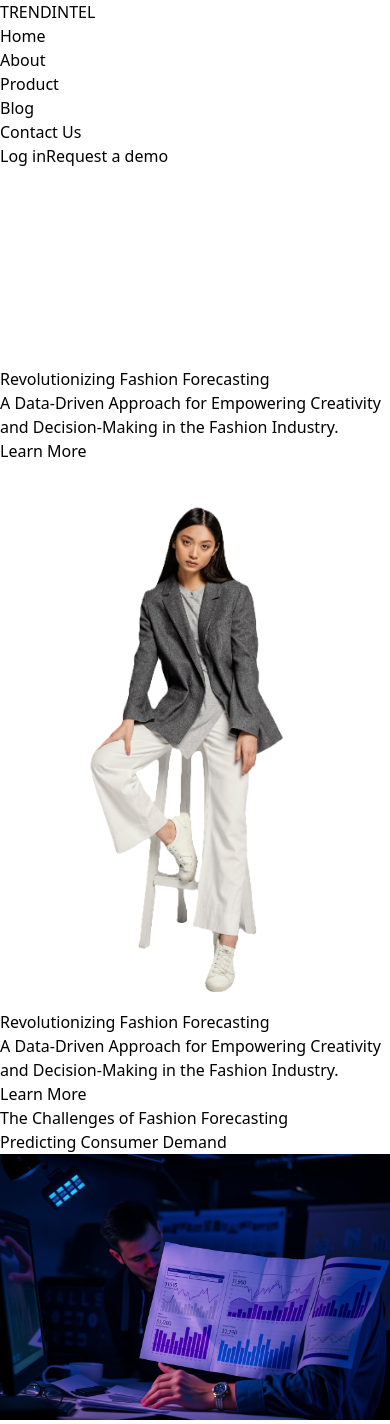
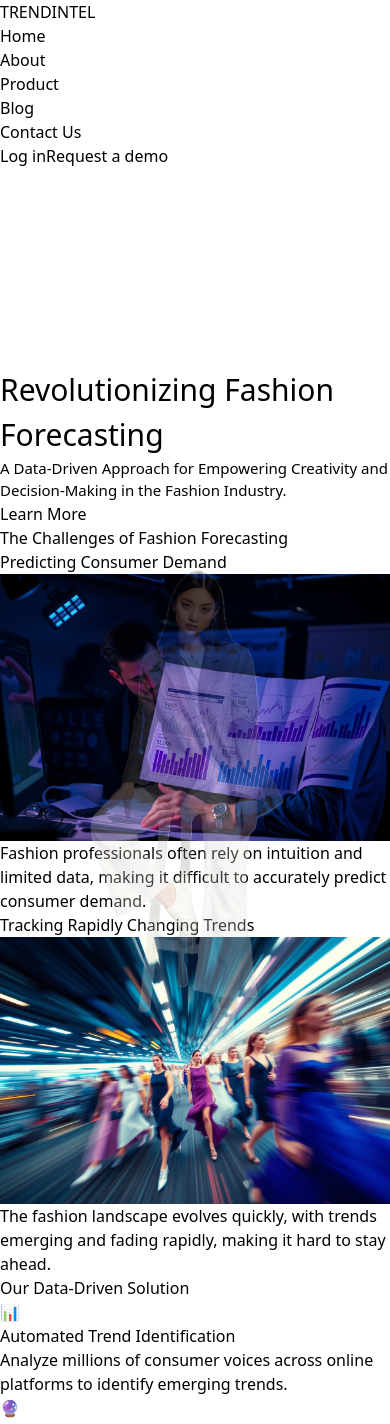
Before and after one commit to arman61-hub/trendintel, a React (Vite) app: page / in a window 390 px wide. Shown: the top 1424 px of the page. Built offline with nearby package versions, Linux system fonts and the light colour scheme.

Commit message:
Update Home.jsx

```diff
--- a/src/components/Home/Home.jsx
+++ b/src/components/Home/Home.jsx
@@ -3,17 +3,18 @@ import { Link } from 'react-router-dom';
 import model from './model.png';
 import img1 from './img1.jpg';
 import img2 from './img2.jpg';
+import './home.css'
 
 export default function Home() {
   return (
     <div className="bg-gray-50">
       {/* Hero Section */}
-      <section className="relative h-[90vh] w-full flex overflow-hidden bg-gray-100 p-6 sm:px-12 md:px-16">
-      {/* Large Screen Hero */}
-        <div className="hidden xl:flex w-full h-full">
-          {/* Background Circle */}
+      <section className="relative h-[95vh] w-full flex overflow-hidden bg-gray-100">
+
+      <div className="w-full h-full flex">
+
         <div
-            className="absolute bg-violet-300/50 rounded-full shadow-lg z-0"
+          className="absolute bg-violet-300/50 rounded-full shadow-lg z-0 circle hidden lg:block"
           style={{
             width: '51vw',
             height: '51vw',
@@ -22,12 +23,11 @@ export default function Home() {
           }}
         ></div>
 
-          {/* Left Content */}
-          <div className="w-full xl:w-1/2 h-full flex flex-col justify-center items-center text-center px-6">
-            <h1 className="text-purple-700 text-4xl lg:text-6xl font-extrabold leading-tight">
+        <div className="w-full lg:w-1/2 h-full flex flex-col justify-center items-center text-center px-6 z-50">
+          <h1 className="text-purple-700 font-extrabold leading-tight heading">
             Revolutionizing Fashion Forecasting
           </h1>
-            <p className="text-lg lg:text-xl mt-4 text-gray-600 leading-relaxed">
+          <p className="text-lg lg:text-xl mt-4 text-gray-600 leading-relaxed subHeading">
             A Data-Driven Approach for Empowering Creativity and Decision-Making in the Fashion Industry.
           </p>
           <Link
@@ -38,34 +38,15 @@ export default function Home() {
           </Link>
         </div>
 
-          {/* Right Content */}
-          <div className="w-full xl:w-1/2 h-full flex justify-center items-center relative z-10">
+        <div className="w-full lg:w-1/2 h-full flex justify-center items-center relative z-10 modelImg">
           <img
             src={model}
             alt="Model"
-              className="w-full max-w-[400px] h-auto object-contain"
+            className="w-full max-w-[250px] max-h-[500px] h-auto object-contain"
           />
         </div>
       </div>
-        {/* Small Screen Hero */}
-        <div className="xl:hidden text-white text-center py-16 px-6 min-h-[640px] flex flex-col justify-center bg-violet-100">
-          <h1 className="text-4xl md:text-6xl font-bold mb-4 text-violet-500">
-            Revolutionizing Fashion Forecasting
-          </h1>
-          <p className="text-lg md:text-xl text-black">
-            A Data-Driven Approach for Empowering Creativity and Decision-Making
-            in the Fashion Industry.
-          </p>
-          <Link
-            to="/product"
-            className="mt-8 px-6 py-3 bg-white text-violet-700 rounded-full text-lg mx-auto"
-            style={{ width: '200px' }}
-          >
-            Learn More
-          </Link>
-        </div>
       </section>
-
 
       {/* Challenges Section */}
       <section className="max-w-7xl mx-auto py-16 px-6 text-center">
```
Lines whose indentation alone changed are shown as unchanged.
